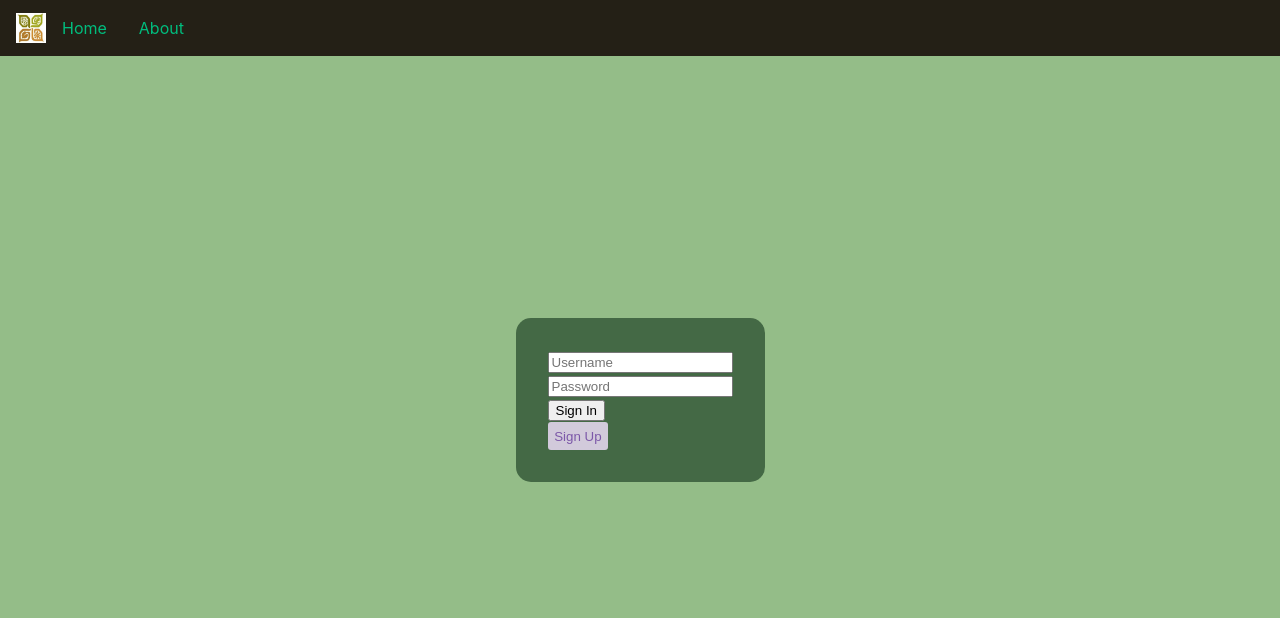
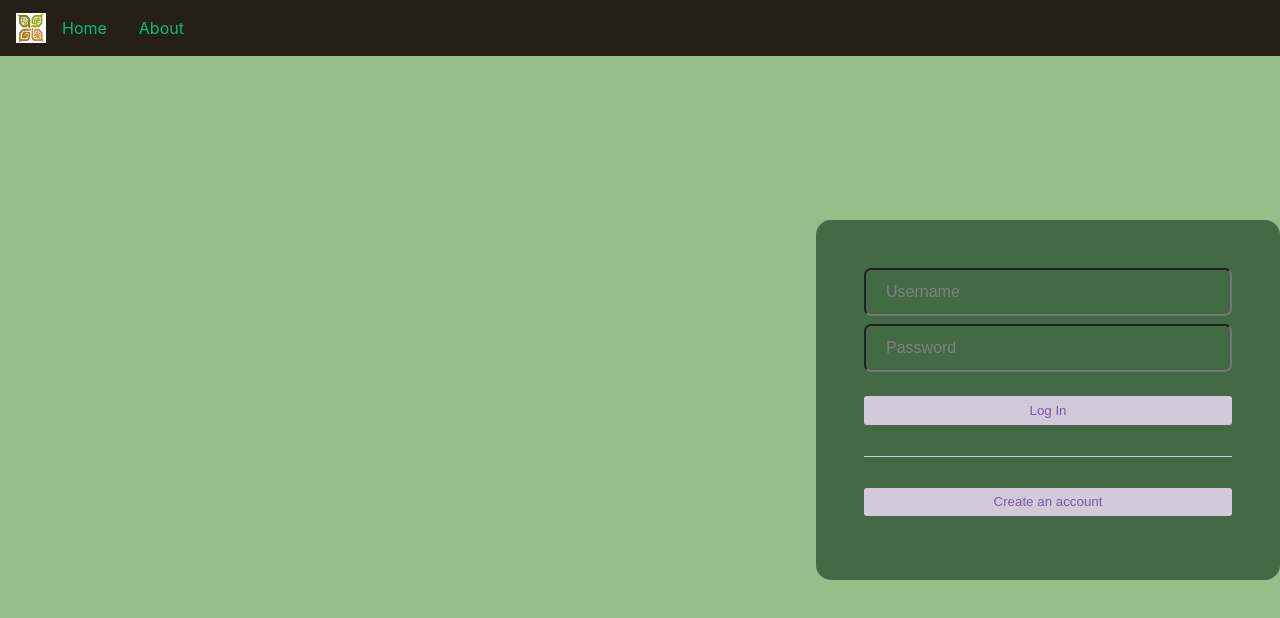
Before and after one commit to AllysaDiaz15/PlantManagingApp-frontend-backend, a Vue app in the folder plant-manager-frontend/: page /Login in a window 1280 px wide. Shown: the top 618 px of the page. Built offline with nearby package versions, Linux system fonts and the light colour scheme.

Commit message:
did my login this didnt push

```diff
--- a/plant-manager-frontend/src/assets/main.css
+++ b/plant-manager-frontend/src/assets/main.css
@@ -1,9 +1,10 @@
 @import './base.css';
 
 #app {
+  display: grid;
+  grid-template-columns: 1fr 1fr 1fr;
   max-width: 1280px;
   margin: 0 auto;
-  padding: 2rem;
   font-weight: normal;
 }
 
--- a/plant-manager-frontend/src/views/LoginView.vue
+++ b/plant-manager-frontend/src/views/LoginView.vue
@@ -3,13 +3,17 @@
         <div id="loginContainer">
             <div v-if="!showSignUp">
             <form @submit.prevent="login">
-                <div><label id="usernameLogin"><input type="text" v-model="loginUsername" placeholder="Username"/></label></div>
-                <div><label id="passwordLogin"><input type="password" v-model="loginPassword" placeholder="Password"/></label></div>
-                <div id="signInButton"><label ><input type="submit" value="Sign In"/></label></div>
+                <div><label><input type="text" v-model="loginUsername" placeholder="Username" id="usernameLogin"/></label></div>
+                <div><label><input type="password" v-model="loginPassword" placeholder="Password" id="passwordLogin"/></label></div>
+
+                <div id="buttonsContainer">
+                  <button id="signInButton" type="button" @click="login">Log In</button>
+                  <hr>
+                  <button id="signUpButton" type="button" @click="showSignUp = true">Create an account</button>
+                </div>
+
             </form>
-            <button id="signUpButton" type="button" @click="showSignUp = true">Sign Up</button>
             </div>
-
             <div v-else>
                 <form @submit.prevent="register">
                     <div><label id="usernameSignUp">User Name: <input type="text" v-model="signUpUsername"/></label></div>
@@ -22,20 +26,17 @@
         </div>
     </div>
 </template>
-
 <script setup>
   import {ref}  from 'vue'
   import { useRouter } from 'vue-router'
 
   const router = useRouter()
-
   const loginUsername = ref('')
   const loginPassword = ref('')
   const showSignUp = ref(false)
   const signUpUsername = ref('')
   const signUpEmail = ref('')
   const signUpPassword = ref('')
-
 const login = async() => {
     const response = await fetch('http://localhost:8080/user/login', {
         method: 'POST',
@@ -69,20 +70,12 @@ const register = async () => {
 }
 </script>
 <style>
+
 #WholeContainer {
   background-color: #446945;
-  place-items: center;
-  padding: 2rem;
+  padding: 3rem;
   border-radius: 15px;
-}
-
-#usernameLogin{
-  position: relative;
-
-}
-#passwordLogin{
-  position: relative;
-  float: right;
+  grid-column: 3;
 }
 #usernameSignUp{
   position: relative;
@@ -96,17 +89,66 @@ const register = async () => {
   position: relative;
   float: right;
 }
+hr {
+  display: block;
+  height: 1px;
+  border: 0;
+  border-top: 1px solid #ccc;
+  margin: 1em 0;
+  padding: 0;
+  border-color: lightblue;
+}
 #signInButton{
-  background-color: #446945;
-
+  color: #7c58a8;
+  background-color: #d2cadb;
+  border: #d2cadb;
+  margin: 1rem 0 1rem 0;
+  padding: 0.5em;
+  border-radius: 3px;
 }
 #signUpButton{
   color: #7c58a8;
   background-color: #d2cadb;
   border: #d2cadb;
+  margin: 1rem 0 1rem 0;
   padding: 0.5em;
   border-radius: 3px;
-  margin-right:50% ;
+}
+#buttonsContainer {
+  display: flex;
+  flex-direction: column;
 }
 
+#usernameLogin,
+#passwordLogin {
+  background-color: #446945;
+  position: relative;
+  height: 3rem;
+  width: 23rem;
+  border-radius: 7px;
+  margin-bottom: 0.5em;
+}
+input:-webkit-autofill,
+input:-webkit-autofill:hover,
+input:-webkit-autofill:focus {
+  -webkit-box-shadow: 0 0 0 1000px #446945 inset !important;
+  background-color: #6424ad !important;
+  border: 1px solid gray;
+}
+#usernameLogin::placeholder {
+  color: gray;
+}
+#passwordLogin::placeholder {
+  color: gray;
+}
+input {
+    display: block;
+    width: 50vw;
+    padding: 0 1.25rem;
+}
+
+input,
+input::placeholder {
+    font: 1rem/3 sans-serif;
+}
 </style>
```
Also changed, not shown: 1 other file (tests, documents, lock files or other folders).
